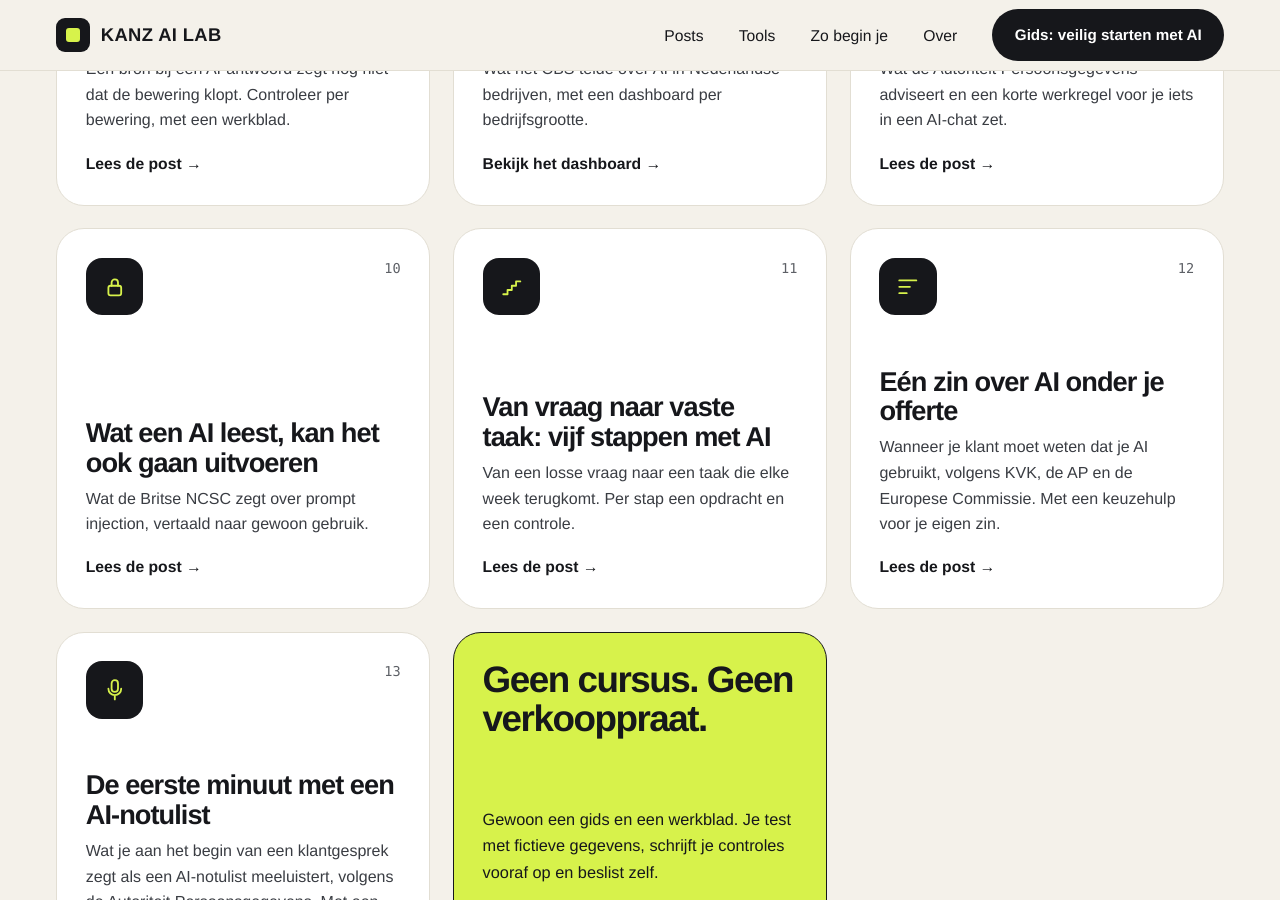
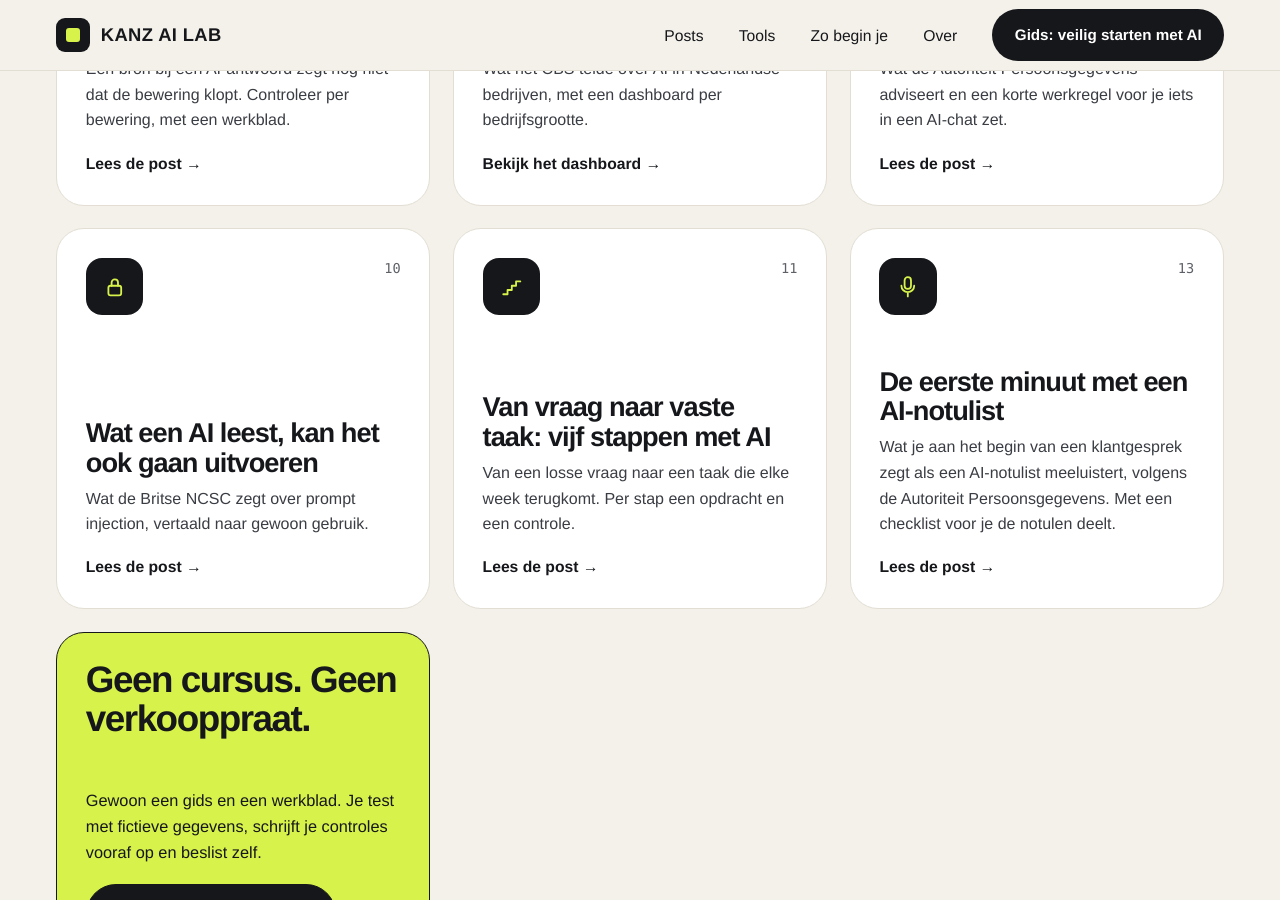
Before and after one commit to kanz-ai-lab-nl/kanz-ai-lab-nl.github.io, a Jekyll site: the page index.html, which Jekyll copies as it is, in a window 1280 px wide and 900 px high, scrolled down 2227 px. Built offline with Jekyll 4.4.1, drawn with Linux system fonts in a browser that asks for light colours.

Commit message:
Remove AI-offer card from index.html

```diff
--- a/index.html
+++ b/index.html
@@ -30,7 +30,6 @@
 <a class="card" href="/voor-je-plakt/"><div class="ct"><span class="ico"><svg viewBox="0 0 24 24" aria-hidden="true"><rect x="5" y="4" width="14" height="17" rx="2"/><path d="M9 4h6v3H9zM9 12h6"/></svg></span><span>09</span></div><h3>Voor je plakt: kan dit ook zonder persoonsgegevens?</h3><p>Wat de Autoriteit Persoonsgegevens adviseert en een korte werkregel voor je iets in een AI-chat zet.</p><span class="go">Lees de post &rarr;</span></a>
 <a class="card" href="/ai-leest-uitvoeren/"><div class="ct"><span class="ico"><svg viewBox="0 0 24 24" aria-hidden="true"><rect x="6" y="11" width="12" height="9" rx="2"/><path d="M9 11V8a3 3 0 0 1 6 0v3"/></svg></span><span>10</span></div><h3>Wat een AI leest, kan het ook gaan uitvoeren</h3><p>Wat de Britse NCSC zegt over prompt injection, vertaald naar gewoon gebruik.</p><span class="go">Lees de post &rarr;</span></a>
 <a class="card" href="/vijf-stappen/"><div class="ct"><span class="ico"><svg viewBox="0 0 24 24" aria-hidden="true"><path d="M4 19h4v-4h4v-4h4V7h4"/></svg></span><span>11</span></div><h3>Van vraag naar vaste taak: vijf stappen met AI</h3><p>Van een losse vraag naar een taak die elke week terugkomt. Per stap een opdracht en een controle.</p><span class="go">Lees de post &rarr;</span></a>
-<a class="card" href="/ai-zin-offerte/"><div class="ct"><span class="ico"><svg viewBox="0 0 24 24" aria-hidden="true"><path d="M4 6h16M4 12h10M4 18h7"/></svg></span><span>12</span></div><h3>Eén zin over AI onder je offerte</h3><p>Wanneer je klant moet weten dat je AI gebruikt, volgens KVK, de AP en de Europese Commissie. Met een keuzehulp voor je eigen zin.</p><span class="go">Lees de post &rarr;</span></a>
 <a class="card" href="/ai-notulist-eerste-minuut/"><div class="ct"><span class="ico"><svg viewBox="0 0 24 24" aria-hidden="true"><rect x="9" y="3" width="6" height="11" rx="3"/><path d="M6 11a6 6 0 0 0 12 0M12 17v4"/></svg></span><span>13</span></div><h3>De eerste minuut met een AI-notulist</h3><p>Wat je aan het begin van een klantgesprek zegt als een AI-notulist meeluistert, volgens de Autoriteit Persoonsgegevens. Met een checklist voor je de notulen deelt.</p><span class="go">Lees de post &rarr;</span></a>
 <div class="lime" style="grid-column:auto"><h3>Geen cursus. Geen verkooppraat.</h3><p>Gewoon een gids en een werkblad. Je test met fictieve gegevens, schrijft je controles vooraf op en beslist zelf.</p><a class="btn" href="/gids/">Gids: veilig starten met AI</a></div>
 </div></section>
```
